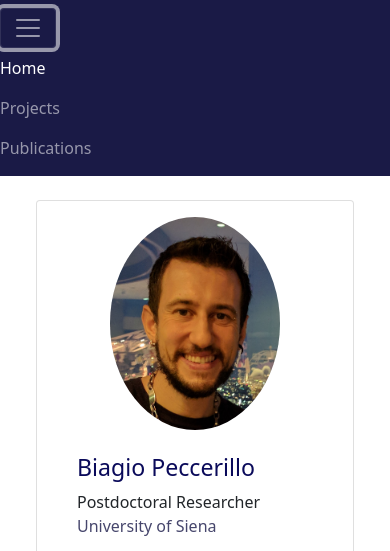
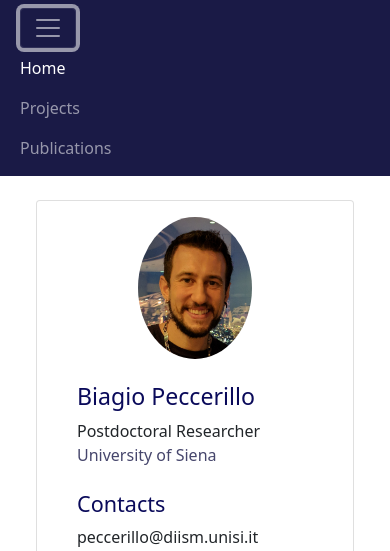
Before and after one commit to biagiop1986/biagiop1986.github.io, a plain HTML site: page index.html in a window 390 px wide. Both pictures are taken after a click on the button "Toggle navigation". Shown: the top 551 px of the page. Drawn offline with nearby package versions, Linux system fonts and the light colour scheme.

Commit message:
Small/medium screen visualization improved

```diff
--- a/index.html
+++ b/index.html
@@ -26,19 +26,19 @@
     <div class='container shadow-lg no-pad-small-screen'>
       <!-- Navbar -->
       <nav class="navbar navbar-expand-lg navbar-dark dark-bg">
-        <button class="navbar-toggler" type="button" data-toggle="collapse" data-target="#navbarNav" aria-controls="navbarNav" aria-expanded="false" aria-label="Toggle navigation">
+        <button class="navbar-toggler nav-margin" type="button" data-toggle="collapse" data-target="#navbarNav" aria-controls="navbarNav" aria-expanded="false" aria-label="Toggle navigation">
           <span class="navbar-toggler-icon"></span>
         </button>
         <div class="collapse navbar-collapse" id="navbarNav">
           <ul class="navbar-nav">
             <li class="nav-item active">
-              <a class="nav-link active" href="./index.html"> Home </a>
+              <a class="nav-link nav-margin active" href="./index.html"> Home </a>
             </li>
             <li class="nav-item">
-              <a class="nav-link" href="./projects.html"> Projects </a>
+              <a class="nav-link nav-margin" href="./projects.html"> Projects </a>
             </li>
             <li class="nav-item">
-              <a class="nav-link" href="./publications.html"> Publications </a>
+              <a class="nav-link nav-margin" href="./publications.html"> Publications </a>
             </li>
           </ul>
         </div>
--- a/style.css
+++ b/style.css
@@ -39,10 +39,11 @@ a:link {
 
 /* low-to-medium screens */
 @media screen and (max-width: 991px) {
-    .img-profile-scaled { width: 60%; height: 60%; }
+    .img-profile-scaled { width: 40%; height: 40%; }
     .footer-text { font-size: 12px; }
     .project-link-desc { display: none; }
     .no-right-margin { margin-right: 0; }
+    .nav-margin { margin-left: 20px; }
 }
 
 /********************************************************************************/
```
Also changed, not shown: projects.html (+4 -4 lines), publications.html (+4 -4 lines).
